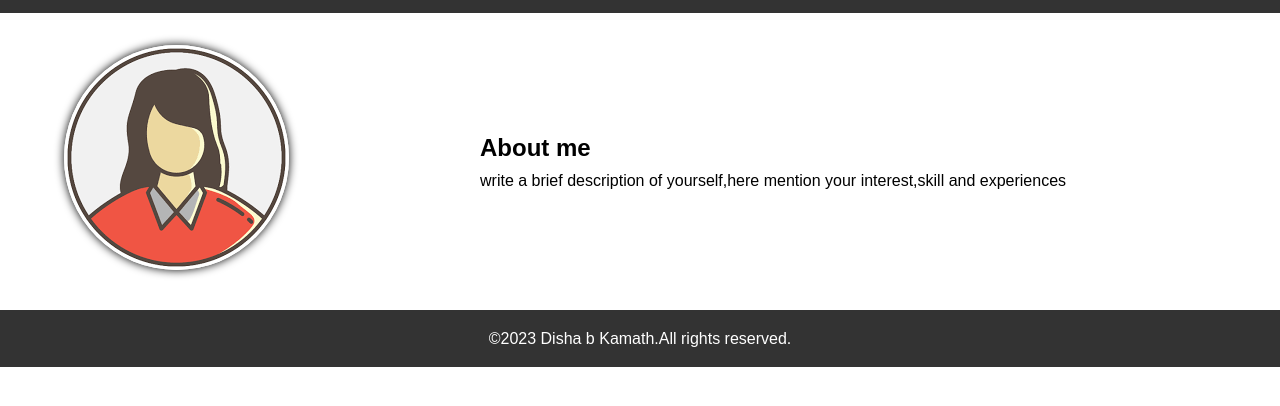
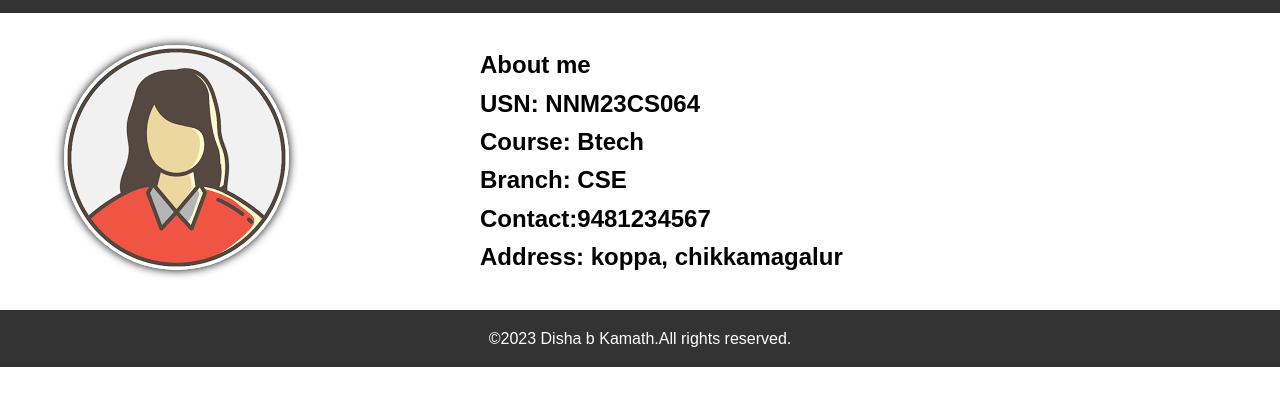
Before and after one commit to Disha-kamath/fewd_myprofile, a plain HTML site: page index.html in a window 1280 px wide. Shown: the part 70-476 px from the top of the page. Drawn offline with Linux system fonts and the light colour scheme.

Commit message:
Update index.html

```diff
--- a/index.html
+++ b/index.html
@@ -18,7 +18,12 @@
             </div>
             <div class="bio">
                 <h2>About me</h2>
-                <p>write a brief description of yourself,here mention your interest,skill and experiences
+                <p><h1>USN: NNM23CS064<br>
+                    Course: Btech<br>
+                    Branch: CSE<br>
+                    Contact:9481234567<br>
+                    Address: koppa, chikkamagalur<br>
+                </h1>
                 </p>
             </div>
         </section>
```
